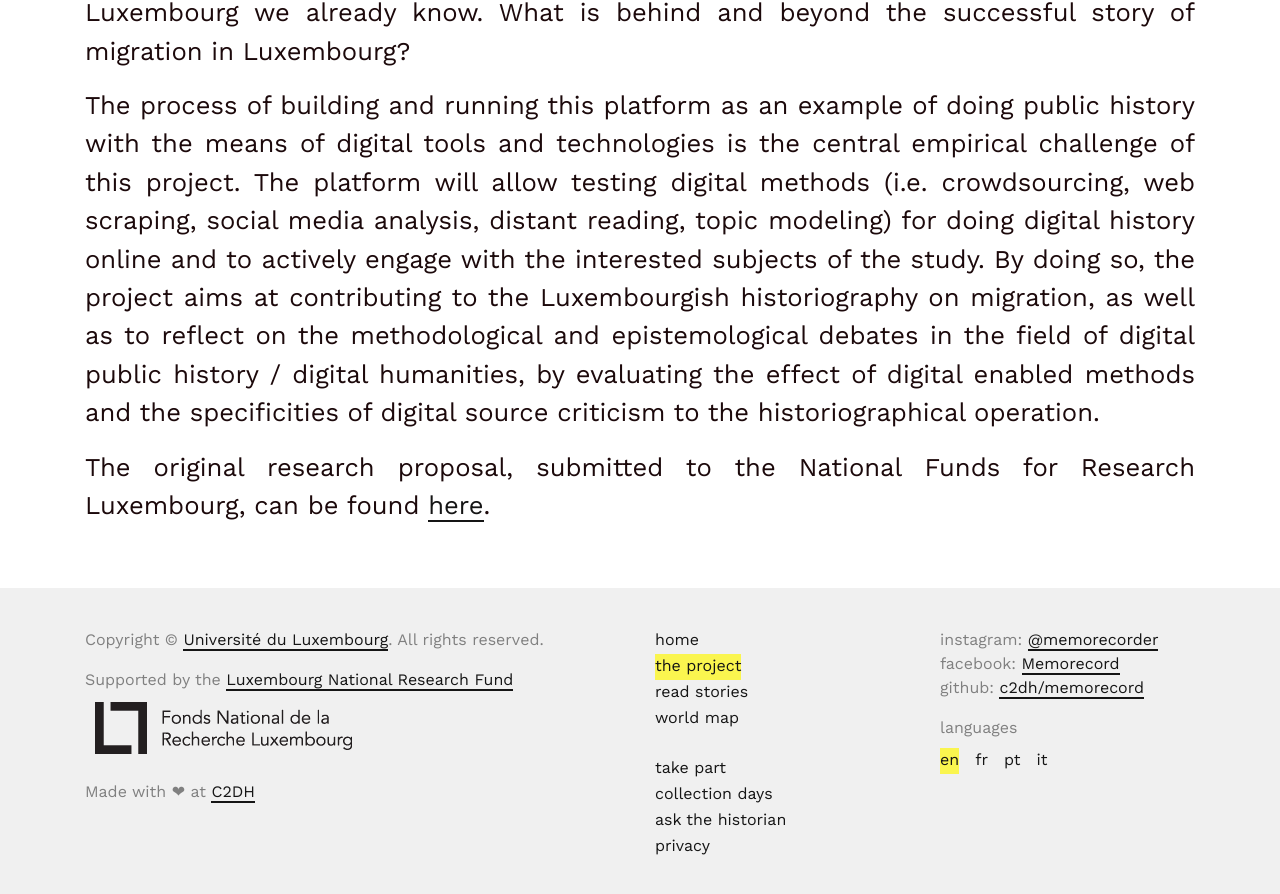
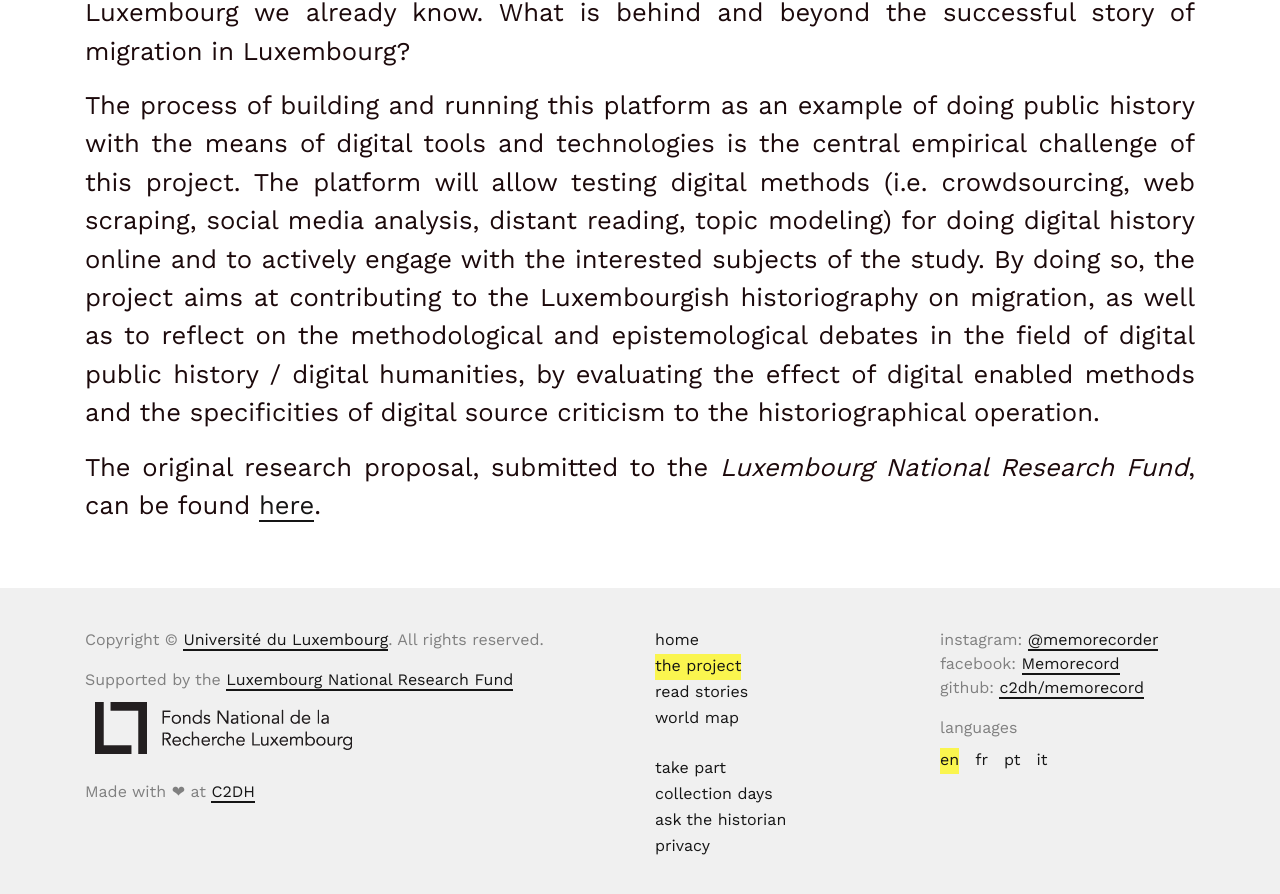
Before and after one commit to C2DH/memorecord, a Jekyll site: the page built from pages/the-project.md, in a window 1280 px wide and 900 px high, scrolled down 1516 px. Shown: the top 894 px of the window. Built offline with Jekyll 4.4.1, drawn with Linux system fonts in a browser that asks for light colours.

Commit message:
Update the-project.md

```diff
--- a/pages/the-project.md
+++ b/pages/the-project.md
@@ -21,4 +21,4 @@ The research aims at studying migration memories and narratives in Luxembourg co
 
 The process of building and running this platform as an example of doing public history with the means of digital tools and technologies is the central empirical challenge of this project. The platform will allow testing digital methods (i.e. crowdsourcing, web scraping, social media analysis, distant reading, topic modeling) for doing digital history online and to actively engage with the interested subjects of the study. By doing so, the project aims at contributing to the Luxembourgish historiography on migration, as well as to reflect on the methodological and epistemological debates in the field of digital public history / digital humanities, by evaluating the effect of digital enabled methods and the specificities of digital source criticism to the historiographical operation.
 
-The original research proposal, submitted to the National Funds for Research Luxembourg, can be found [here](https://historiografianarede.files.wordpress.com/2015/10/lucchesi-fnr.pdf).
+The original research proposal, submitted to the *Luxembourg National Research Fund*, can be found [here](https://historiografianarede.files.wordpress.com/2015/10/lucchesi-fnr.pdf).
```
